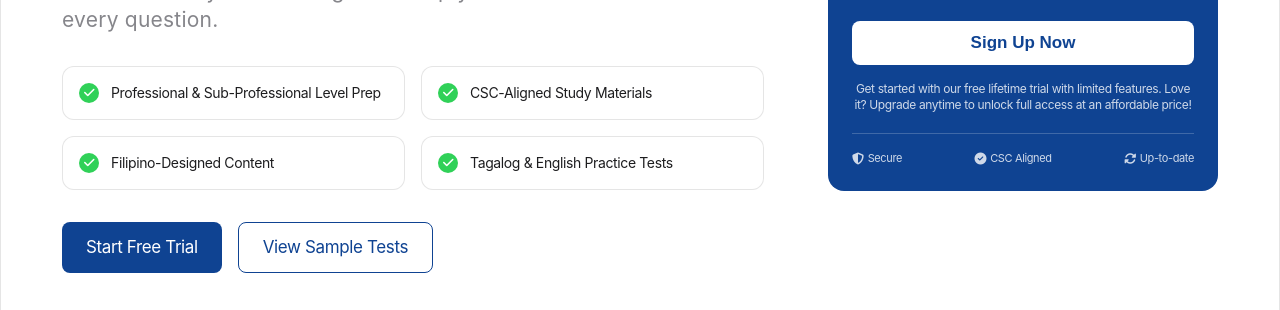
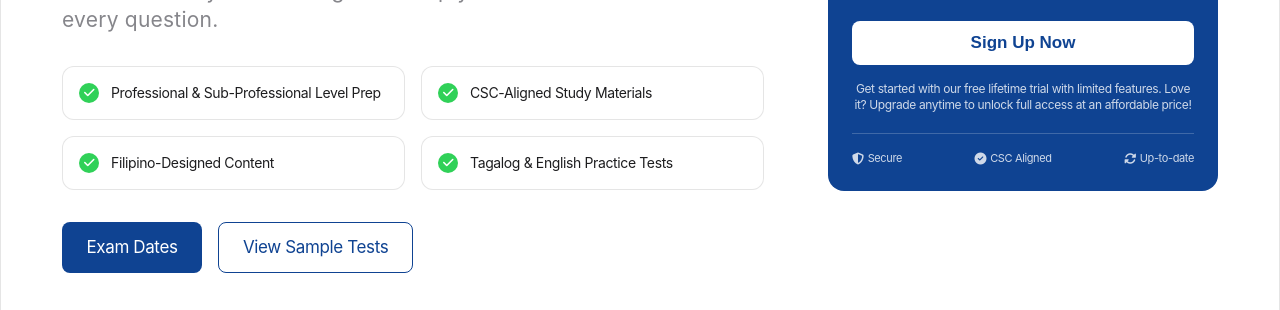
Before and after one commit to mcmontabon/eksamcsc, a plain HTML site: page index.html in a window 1280 px wide. Shown: the part 446-756 px from the top of the page. Drawn offline with Linux system fonts and the light colour scheme.

Commit message:
updated file
exam dates

```diff
--- a/index.html
+++ b/index.html
@@ -105,8 +105,8 @@
 
 						<!-- CTA Buttons -->
 						<div class="cta-buttons">
-							<a href="#" class="btn-primary">Start Free Trial</a>
-							<a href="practice.html" class="btn-outline">View Sample Tests</a>
+							<a href="calendar" class="btn-primary">Exam Dates</a>
+							<a href="practice" class="btn-outline">View Sample Tests</a>
 						</div>
 
 						<!-- Social Proof -->
```
